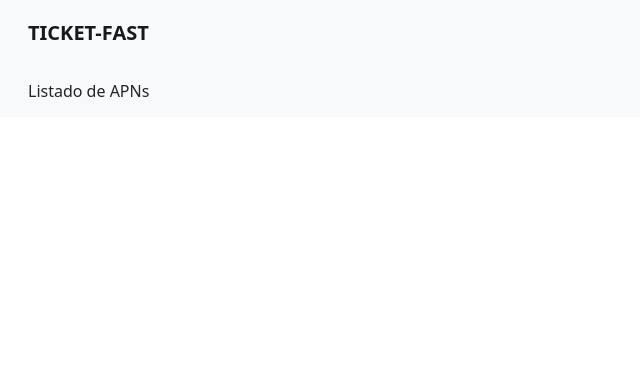
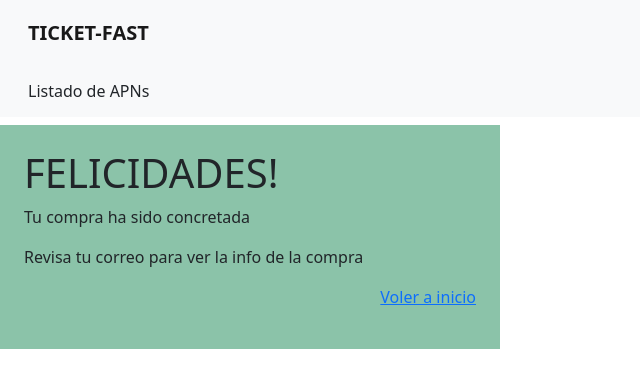
Before and after one commit to MCristina12/SolFront, a React (Create React App) app: page /finalizar in a window 1280 px wide. Shown: the top 388 px of the page, without its empty margins (0-640 px from the left). Built offline with nearby package versions, Linux system fonts and the light colour scheme.

Commit message:
flujo completo

```diff
--- a/src/components/ANP/ANPDetail.js
+++ b/src/components/ANP/ANPDetail.js
@@ -2,9 +2,10 @@ import React from "react"
 import 'bootstrap/dist/css/bootstrap.css';
 import { useHistory, useParams } from "react-router-dom";
 import Axios  from "axios"
-import { Link } from "react-router-dom"
+import { Link, useNavigate } from "react-router-dom"
 
 export default function ANPDetail(){
+    const nav = useNavigate();
     const {id_anp} = useParams();
     const [loadingData, setLoadingData] = React.useState(false);
     const [cantidad, setCantidad] = React.useState([1]);
@@ -41,6 +42,7 @@ export default function ANPDetail(){
             cantidad_boletos : cantidad
         }).then(res =>{
             console.log(res.data);
+            nav("/finalizar")
         }).catch(console.log)
     }
 
@@ -88,6 +90,7 @@ export default function ANPDetail(){
                                 </div>
                             </div>
                             <button type="button" className="btn btn-success" onClick={sendPago}>PAGAR</button>
+
                         </div>
                     </div>
                 }
--- /dev/null
+++ b/src/components/General/CompraFinal.js
@@ -0,0 +1,19 @@
+import React from "react"
+import 'bootstrap/dist/css/bootstrap.css';
+import Axios  from "axios"
+import { Link } from "react-router-dom"
+
+export default function CompraFinal(){
+    return(
+        <div className="d-inline-flex p-2 justify-content-center bg-success p-2 text-dark bg-opacity-50" style={{width : 500}}>
+            <div className="col p-3">
+                <h1>FELICIDADES!</h1>
+                <p>Tu compra ha sido concretada</p>
+                <p>Revisa tu correo para ver la info de la compra</p>
+                <Link to={"/"}>
+                    <p className="text-end">Voler a inicio</p>
+                </Link>
+            </div>
+        </div>
+    )
+}
--- a/src/index.js
+++ b/src/index.js
@@ -9,10 +9,10 @@ import HomeDescp from './components/General/HomeDescp';
 import ANPList from './components/ANP/ANPList';
 import {
   BrowserRouter,
-  Switch,
   Route,
   Routes} from "react-router-dom";
 import ANPDetail from './components/ANP/ANPDetail';
+import CompraFinal from './components/General/CompraFinal';
 
 const root = ReactDOM.createRoot(document.getElementById('root'));
 root.render(
@@ -23,8 +23,9 @@ root.render(
     <div className="d-flex flex-column min-vh-100">
       <BrowserRouter>
         <Routes>
-          <Route exact path='/' element = {<ANPList/>}/>
-          <Route exact path='/anp/:id_anp' element={<ANPDetail/>} />
+          <Route exact path='/'            element={<ANPList/>}     />
+          <Route exact path='/anp/:id_anp' element={<ANPDetail/>}   />
+          <Route exact path='/finalizar'   element={<CompraFinal/>} />
         </Routes>
       </BrowserRouter>
 
```
